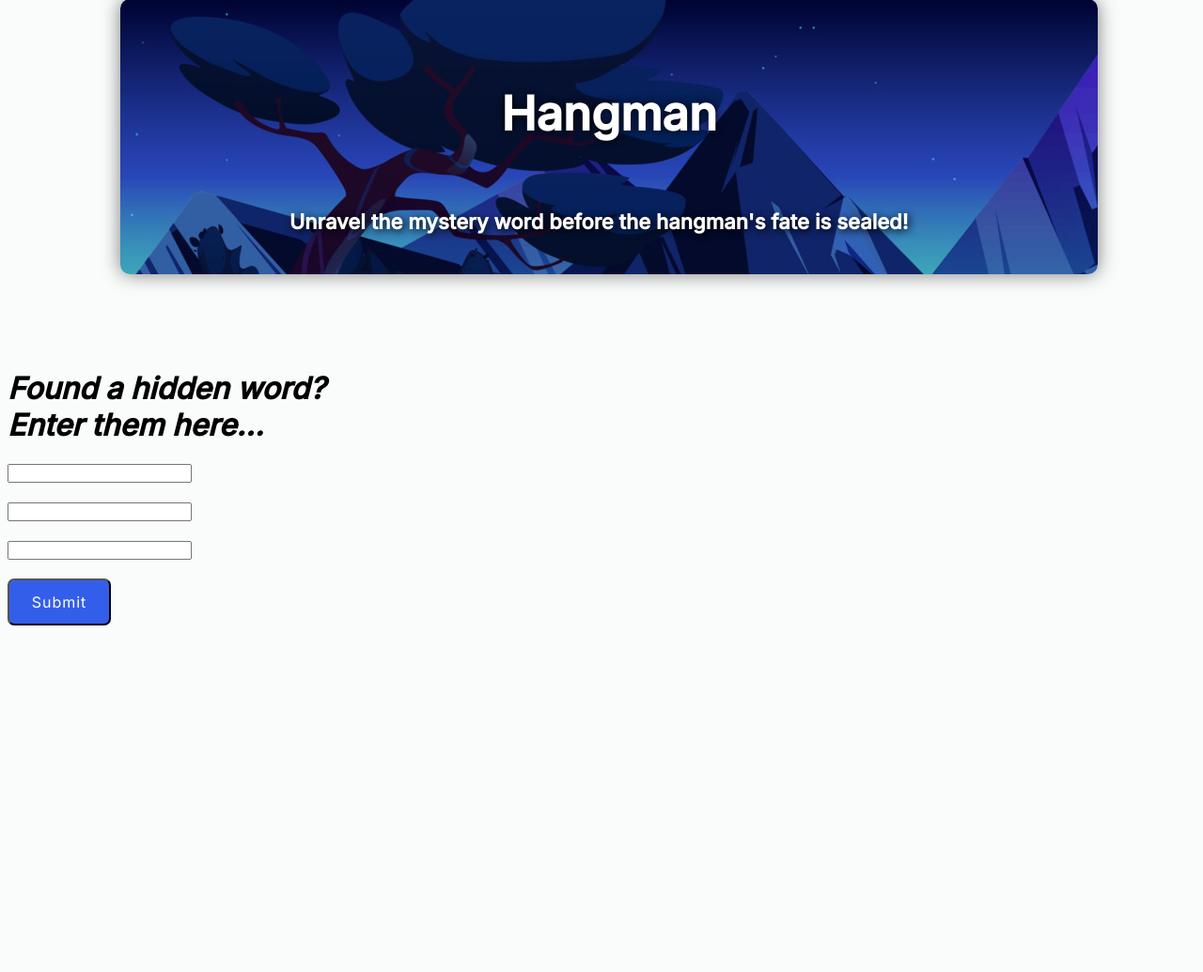
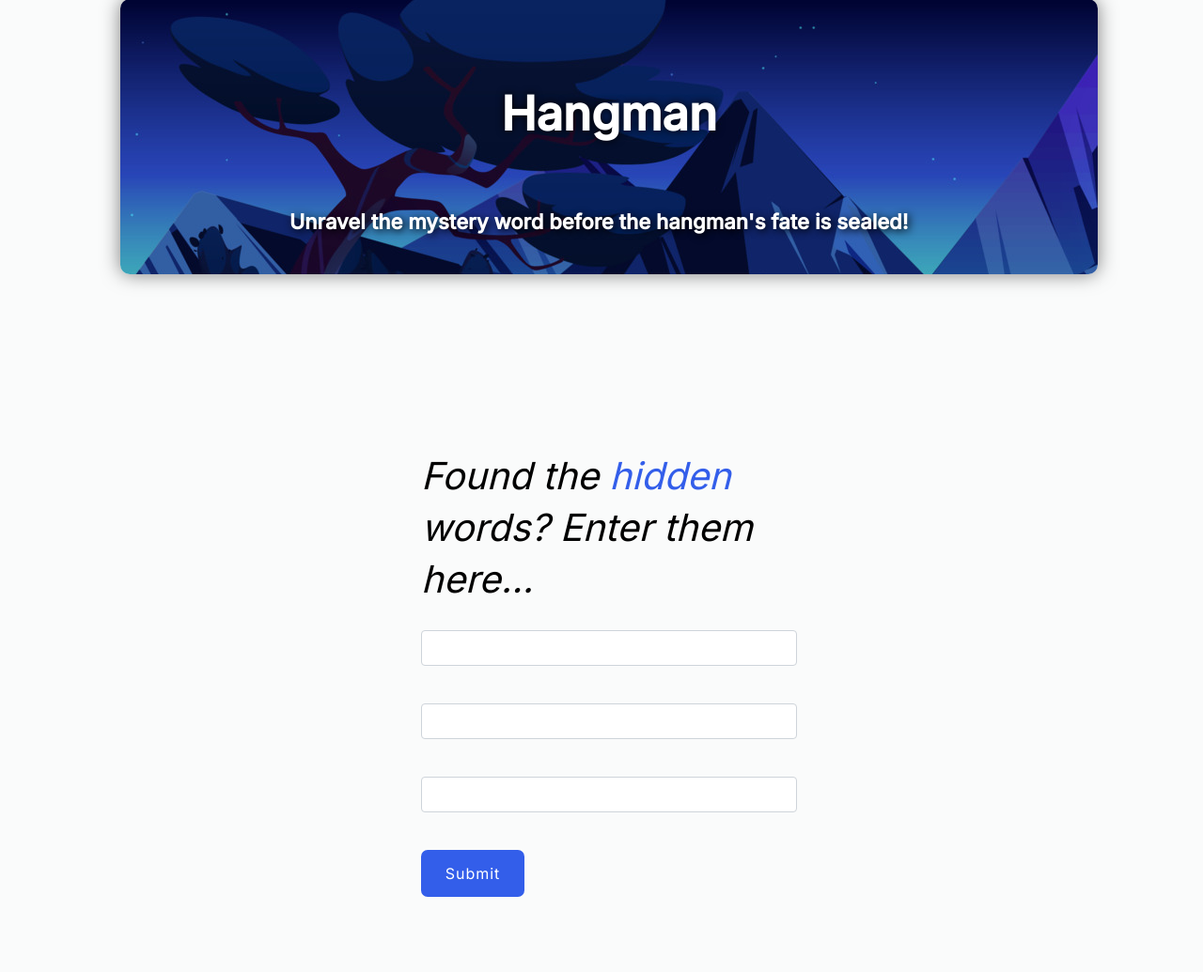
Before and after one commit to rehan-code/Game-Library-Web-App, a PHP site: page /html/index.php in a window 1280 px wide. Shown: the part 1285-2320 px from the top of the page at 94% size. Before the commit the page ends 1951 px from the top, so only its background shows below. Run offline with PHP 8.4, Linux system fonts and the light colour scheme.

Commit message:
completed hidden page redirect and form design

```diff
--- a/html/hidden_words/hidden_words.js
+++ b/html/hidden_words/hidden_words.js
@@ -1,20 +1,4 @@
 import wordsJSON from './hidden_words.json' assert { type: 'json' };
-
-function validateWords() {
-    const secretWords = [
-        getCookie('invisible'),
-        getCookie('ascii'),
-        getCookie('hidden')
-    ].sort().map(word => word.toLowerCase());
-
-    const inputWords = [
-        document.querySelector('#secret_one').value,
-        document.querySelector('#secret_two').value,
-        document.querySelector('#secret_three').value,
-    ].sort().map(word => word.toLowerCase());
-
-    return secretWords.join(',') === inputWords.join(',')
-}
 
 document.addEventListener("DOMContentLoaded", function() {
 
@@ -38,11 +22,13 @@
         setCookie("hidden", hidden_words[2], 1);
     }
 
+    // add the event listener for hidden words input
     const form = document.querySelector('.submission-form');
-
     form.addEventListener('submit', function(event) {
         event.preventDefault()
-        validateWords()
+        if (validateWords()) {
+            window.location.href = "../word_puzzle/secret_page/secret_page.php";
+        }
     });
 
 });
@@ -109,6 +95,11 @@
 };
 
 // ====================HIDDEN PUZZLE FUNCTIONS====================
+/**
+ * function converts the letters in a string to its ascii value counterparts
+ * @param {*} word to convert to its ascii values
+ * @returns space seperated list of ascii values
+ */
 export function getASCIIString(word) {
     let newStr = "";
     for (const letter of word) {
@@ -116,3 +107,24 @@
     }
     return newStr;
 }
+
+/**
+ * checks whether the words inputed into hidden words
+ * text boxes match the cookie values
+ * @returns true if all words match (in any order) or false otherwise
+ */
+function validateWords() {
+    const secretWords = [
+        getCookie('invisible'),
+        getCookie('ascii'),
+        getCookie('hidden')
+    ].sort().map(word => word.toLowerCase());
+
+    const inputWords = [
+        document.querySelector('#secret_one').value,
+        document.querySelector('#secret_two').value,
+        document.querySelector('#secret_three').value,
+    ].sort().map(word => word.toLowerCase());
+
+    return secretWords.join(',') === inputWords.join(',')
+}
--- a/html/index.php
+++ b/html/index.php
@@ -89,11 +89,12 @@
         </div>
     </section>
 
+
     <form class="submission-form">
-        <h1 class="secret-submission-heading mx-auto" style="width: 400px">
-            <i>Found a <span>hidden</span> word? Enter them here...</i>
+        <h1 class="main-heading mx-auto" style="width: 400px">
+            <i>Found the <span>hidden</span> words? Enter them here...</i>
         </h1>
-        <div class="mx-auto" style="width: 400px;">
+        <div class="form-items mx-auto" style="width: 400px;">
             <input type="text" id="secret_one" name="secret_one" class="form-control"><br><br>
             <input type="text" id="secret_two" name="secret_two" class="form-control"><br><br>
             <input type="text" id="secret_three" name="secret_three" class="form-control"><br><br>
--- a/html/style.css
+++ b/html/style.css
@@ -568,8 +568,36 @@
 .btn {
   accent-color: var(--primary-color);
   background-color: var(--primary-color);
+  border: none;
 }
 
 .invisible-text {
   color: #fafbfb;
 }
+
+/* submition form CSS  */
+.submission-form {
+  padding: 5rem;
+  align-items: center;
+}
+
+.mx-auto {
+  margin-left: auto;
+  margin-right: auto;
+}
+
+.form-control {
+  display: block;
+  width: 100%;
+  height: calc(1.5em + 0.75rem + 2px);
+  padding: 0.375rem 0.75rem;
+  font-size: 1rem;
+  font-weight: 400;
+  line-height: 1.5;
+  color: #495057;
+  background-color: #fff;
+  background-clip: padding-box;
+  border: 1px solid #ced4da;
+  border-radius: 0.25rem;
+  transition: border-color .15s ease-in-out, box-shadow .15s ease-in-out;
+}
```
